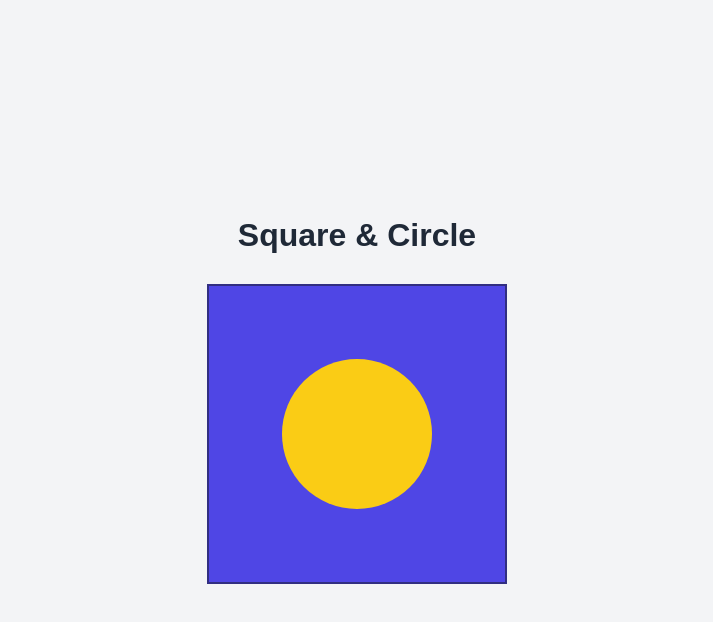
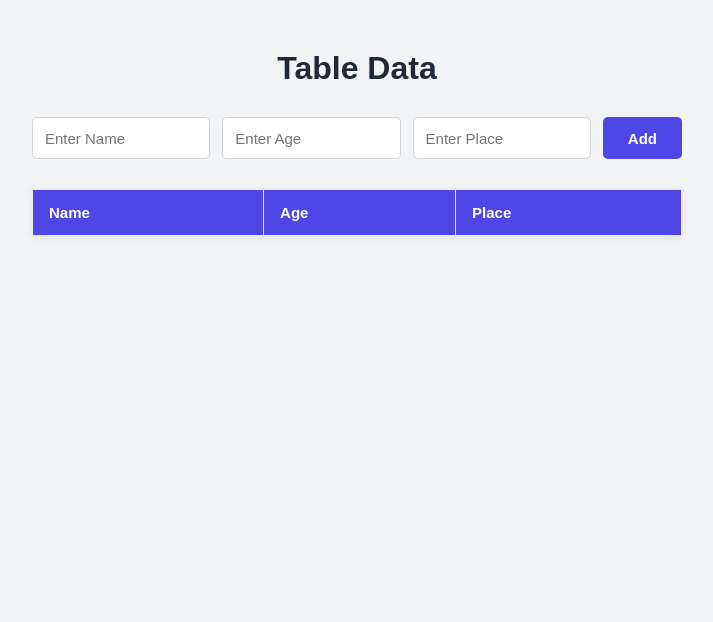
Before and after one commit to Appa45/Assignment7, a React (Vite) app in the folder random-joke-app/: page / in a window 1280 px wide. Shown: the top 622 px of the page, without its empty margins (283-996 px from the left). Built offline with nearby package versions, Linux system fonts and the light colour scheme.

Commit message:
changes in the project

```diff
--- a/random-joke-app/index.html
+++ b/random-joke-app/index.html
@@ -6,9 +6,9 @@
     <meta name="viewport" content="width=device-width, initial-scale=1.0" />
     <meta
       name="description"
-      content="A React application displaying a circle inside a square."
+      content="A React application to enter and display name, age, and place details in a table."
     />
-    <title>Square and Circle</title>
+    <title>Table Data App</title>
   </head>
   <body>
     <div id="root"></div>
--- a/random-joke-app/src/App.css
+++ b/random-joke-app/src/App.css
@@ -1,34 +1,123 @@
+
+* {
+  margin: 0;
+  padding: 0;
+  box-sizing: border-box;
+}
+
+body {
+  font-family: Arial, Helvetica, sans-serif;
+  background-color: #f5f6fa;
+}
 
 .app-container {
   min-height: 100vh;
   display: flex;
   flex-direction: column;
-  justify-content: center;
   align-items: center;
-  padding: 20px;
-  gap: 30px;
+  padding: 50px 20px;
 }
 
 .app-container h1 {
   font-size: 32px;
   font-weight: 700;
   color: #1f2937;
+  margin-bottom: 30px;
   text-align: center;
 }
 
-.square {
-  width: 300px;
-  height: 300px;
-  background-color: #4f46e5;
+.input-form {
+  width: 100%;
+  max-width: 650px;
   display: flex;
-  justify-content: center;
-  align-items: center;
-  border: 2px solid #312e81;
+  flex-wrap: wrap;
+  gap: 12px;
+  margin-bottom: 30px;
 }
 
-.circle {
-  width: 150px;
-  height: 150px;
-  background-color: #facc15;
-  border-radius: 50%;
+.input-form input {
+  flex: 1;
+  min-width: 150px;
+  height: 42px;
+  padding: 10px 12px;
+  border: 1px solid #d1d5db;
+  border-radius: 5px;
+  outline: none;
+  font-size: 15px;
+  background-color: #ffffff;
 }
+
+.input-form input:focus {
+  border-color: #4f46e5;
+}
+
+.input-form button {
+  height: 42px;
+  padding: 0 25px;
+  border: none;
+  border-radius: 5px;
+  background-color: #4f46e5;
+  color: white;
+  font-size: 15px;
+  font-weight: 600;
+  cursor: pointer;
+}
+
+.input-form button:hover {
+  background-color: #3730a3;
+}
+
+table {
+  width: 100%;
+  max-width: 650px;
+  border-collapse: collapse;
+  background-color: #ffffff;
+  box-shadow: 0 2px 8px rgba(0, 0, 0, 0.08);
+}
+
+th,
+td {
+  padding: 14px 16px;
+  text-align: left;
+  border: 1px solid #e5e7eb;
+  font-size: 15px;
+}
+
+th {
+  background-color: #4f46e5;
+  color: #ffffff;
+  font-weight: 600;
+}
+
+td {
+  color: #374151;
+}
+
+tbody tr:nth-child(even) {
+  background-color: #f9fafb;
+}
+
+@media (max-width: 600px) {
+  .app-container {
+    padding: 30px 15px;
+  }
+
+  .input-form {
+    flex-direction: column;
+  }
+
+  .input-form input,
+  .input-form button {
+    width: 100%;
+  }
+
+  table {
+    width: 100%;
+  }
+
+  th,
+  td {
+    padding: 10px;
+    font-size: 14px;
+  }
+}
--- a/random-joke-app/src/App.jsx
+++ b/random-joke-app/src/App.jsx
@@ -1,16 +1,86 @@
 
-import React from "react";
+import React, { useState } from "react";
 import "./App.css";
 
 function App() {
+  const [name, setName] = useState("");
+  const [age, setAge] = useState("");
+  const [place, setPlace] = useState("");
+  const [users, setUsers] = useState([]);
+
+  const handleSubmit = (e) => {
+    e.preventDefault();
+
+    if (!name.trim() || !age || !place.trim()) {
+      return;
+    }
+
+    const newUser = {
+      id: Date.now(),
+      name: name.trim(),
+      age: age,
+      place: place.trim(),
+    };
+
+    setUsers((prevUsers) => [...prevUsers, newUser]);
+
+    setName("");
+    setAge("");
+    setPlace("");
+  };
+
   return (
-    <main className="app-container">
-      <h1>Square &amp; Circle</h1>
+    <div className="app-container">
+      <h1>Table Data</h1>
 
-      <div className="square">
-        <div className="circle"></div>
-      </div>
-    </main>
+      <form className="input-form" onSubmit={handleSubmit}>
+        <input
+          type="text"
+          name="name"
+          placeholder="Enter Name"
+          value={name}
+          onChange={(e) => setName(e.target.value)}
+        />
+
+        <input
+          type="number"
+          name="age"
+          placeholder="Enter Age"
+          value={age}
+          onChange={(e) => setAge(e.target.value)}
+        />
+
+        <input
+          type="text"
+          name="place"
+          placeholder="Enter Place"
+          value={place}
+          onChange={(e) => setPlace(e.target.value)}
+        />
+
+        <button type="submit">Add</button>
+      </form>
+
+      <table>
+        <thead>
+          <tr>
+            <th>Name</th>
+            <th>Age</th>
+            <th>Place</th>
+          </tr>
+        </thead>
+
+        <tbody>
+          {users.map((user) => (
+            <tr key={user.id}>
+              <td>{user.name}</td>
+              <td>{user.age}</td>
+              <td>{user.place}</td>
+            </tr>
+          ))}
+        </tbody>
+      </table>
+    </div>
   );
 }
 
```
